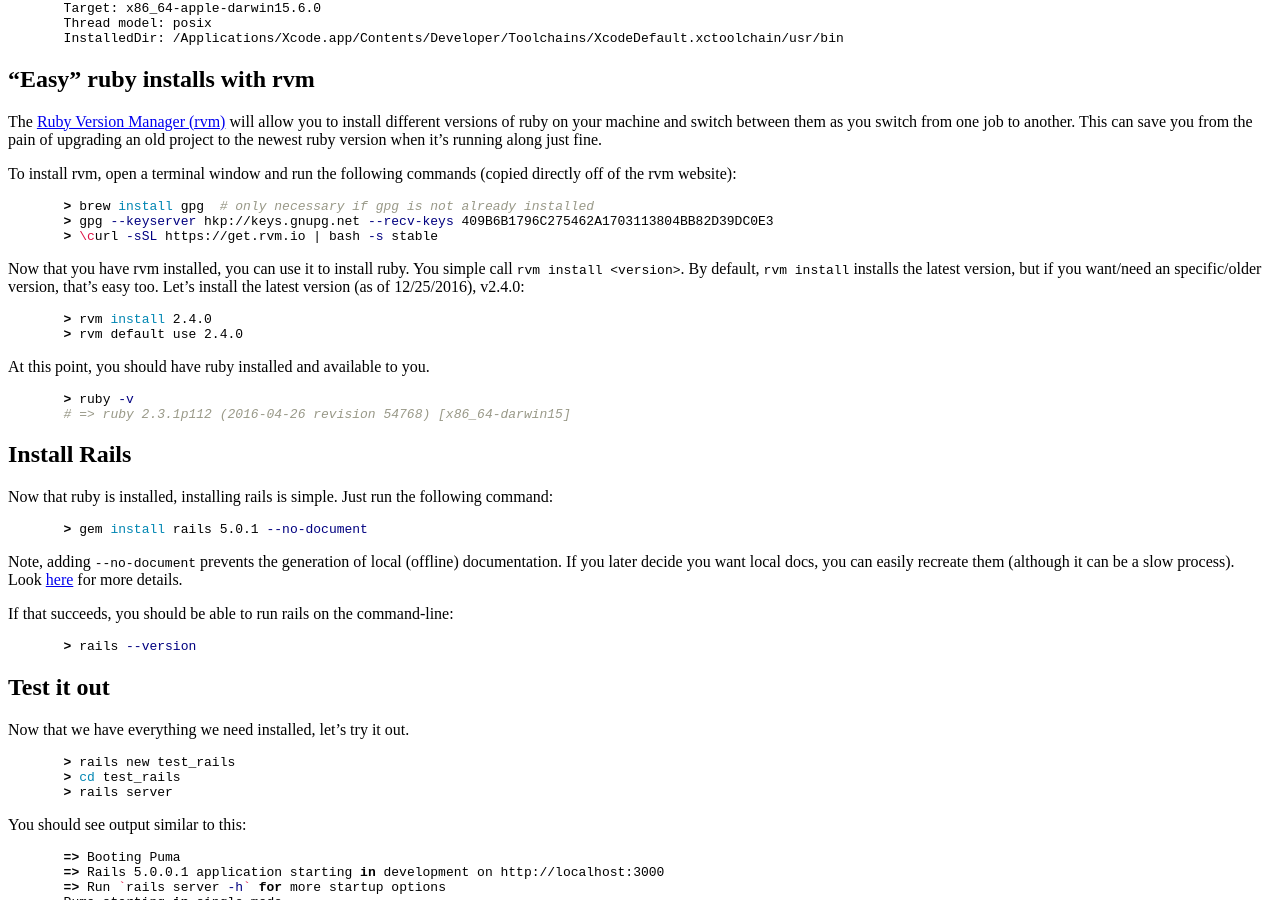
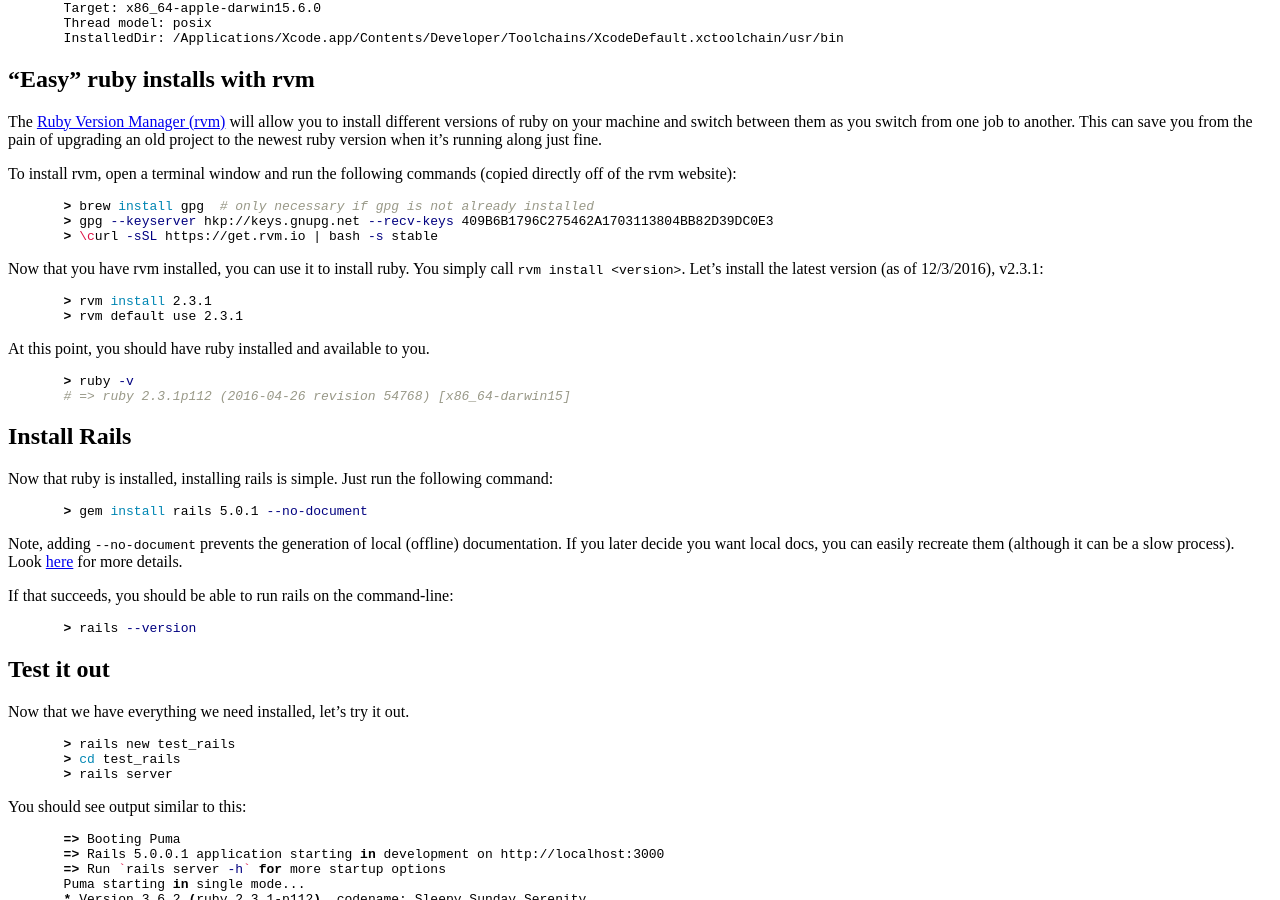
Before and after one commit to bmoreonrails/rails_tutorial, a Jekyll site: the page built from _installation/mac_os.md, in a window 1280 px wide and 900 px high, scrolled down 1267 px. Built offline with Jekyll 4.4.1, drawn with Linux system fonts in a browser that asks for light colours.

Commit message:
reverted back to ruby 2.3.1 (not sure why I bumped it up)

```diff
--- a/_installation/mac_os.md
+++ b/_installation/mac_os.md
@@ -66,11 +66,11 @@
 {% endhighlight %}
 
 
-Now that you have rvm installed, you can use it to install ruby.  You simple call `rvm install <version>`.  By default, `rvm install` installs the latest version, but if you want/need an specific/older version, that's easy too.  Let's install the latest version (as of 12/25/2016), v2.4.0:
+Now that you have rvm installed, you can use it to install ruby.  You simply call `rvm install <version>`.  Let's install the latest version (as of 12/3/2016), v2.3.1:
 
 {% highlight bash %}
-  > rvm install 2.4.0
-  > rvm default use 2.4.0
+  > rvm install 2.3.1
+  > rvm default use 2.3.1
 {% endhighlight %}
 
 At this point, you should have ruby installed and available to you.
```
